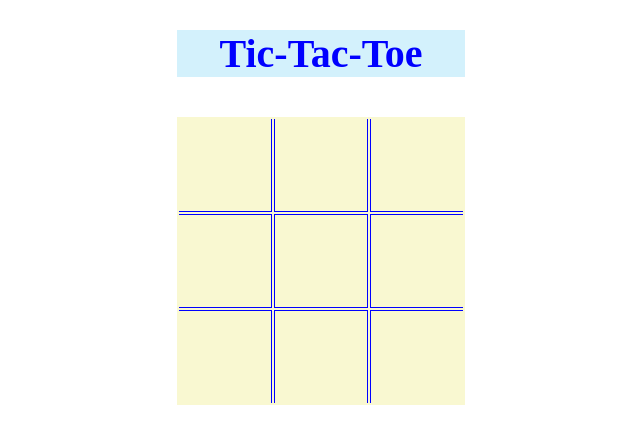
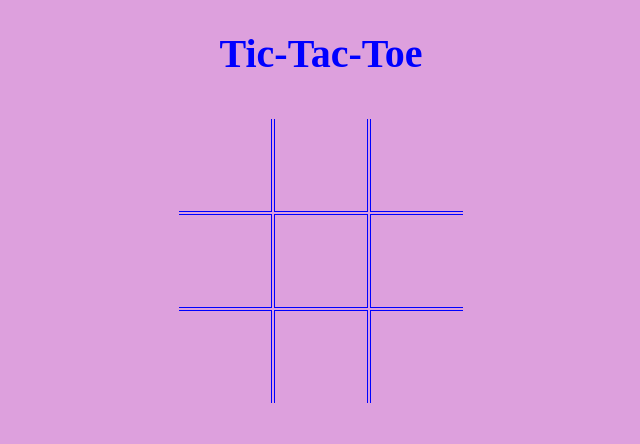
Before and after one commit to dev29a/tic-tac-toe-simple-vanillajs, a plain HTML site: page index.html in a window 1280 px wide. Shown: the whole page, without its empty margins (319-959 px from the left). Drawn offline with Linux system fonts and the light colour scheme.

Commit message:
changed page styling

```diff
--- a/style.css
+++ b/style.css
@@ -1,10 +1,15 @@
-html, body { margin: 0; padding: 0; }
+body {
+    margin: 0;
+    padding: 0;
+
+    background: plum;
+}
+
 
 h1{
     text-align:center;
     font-size:40px;
     color:blue;
-    background: rgb(211, 241, 252);
     margin-bottom: 40px;
     margin-top:30px;
 }
@@ -20,8 +25,7 @@ table{
    /* border-collapse:collapse;
     border-style:double;*/
     border-color:blue;
-    background: #F9F8D1;
-}
+ }
 
 td {
 	border:1px;
```
